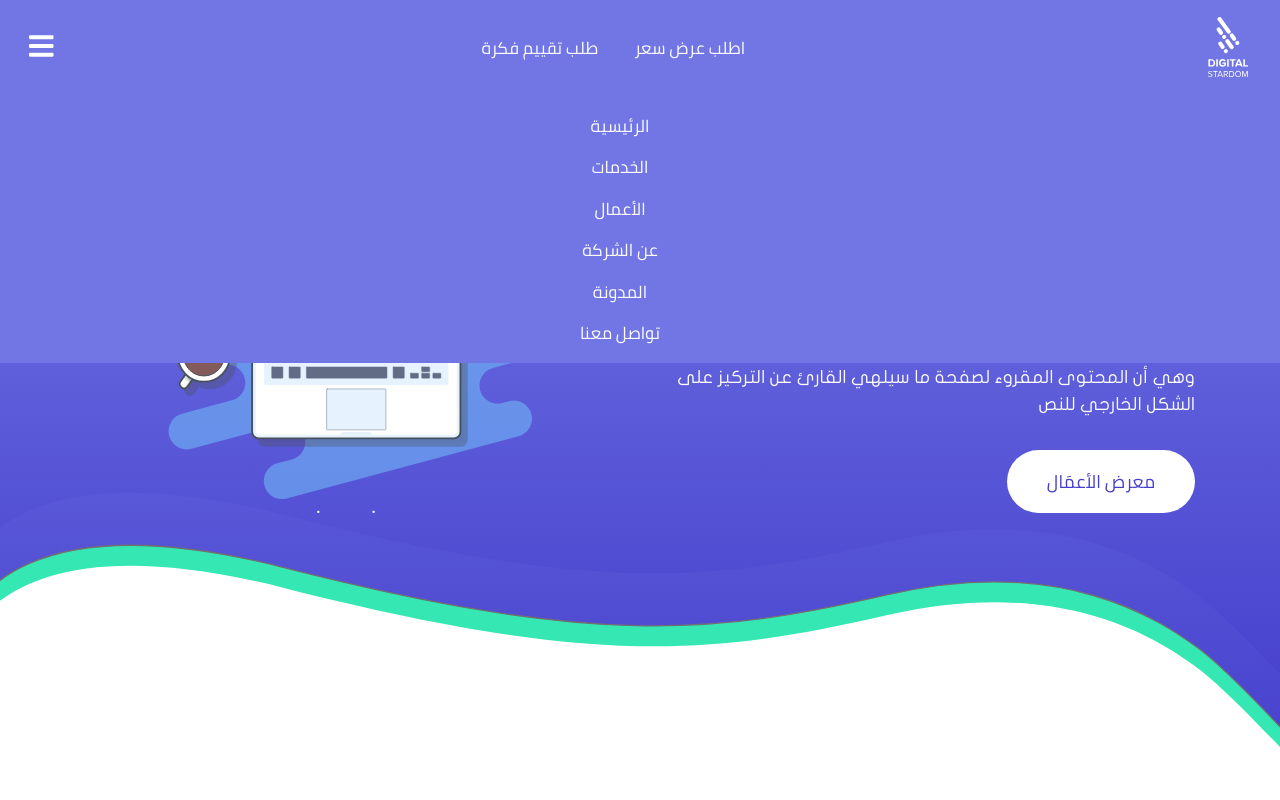
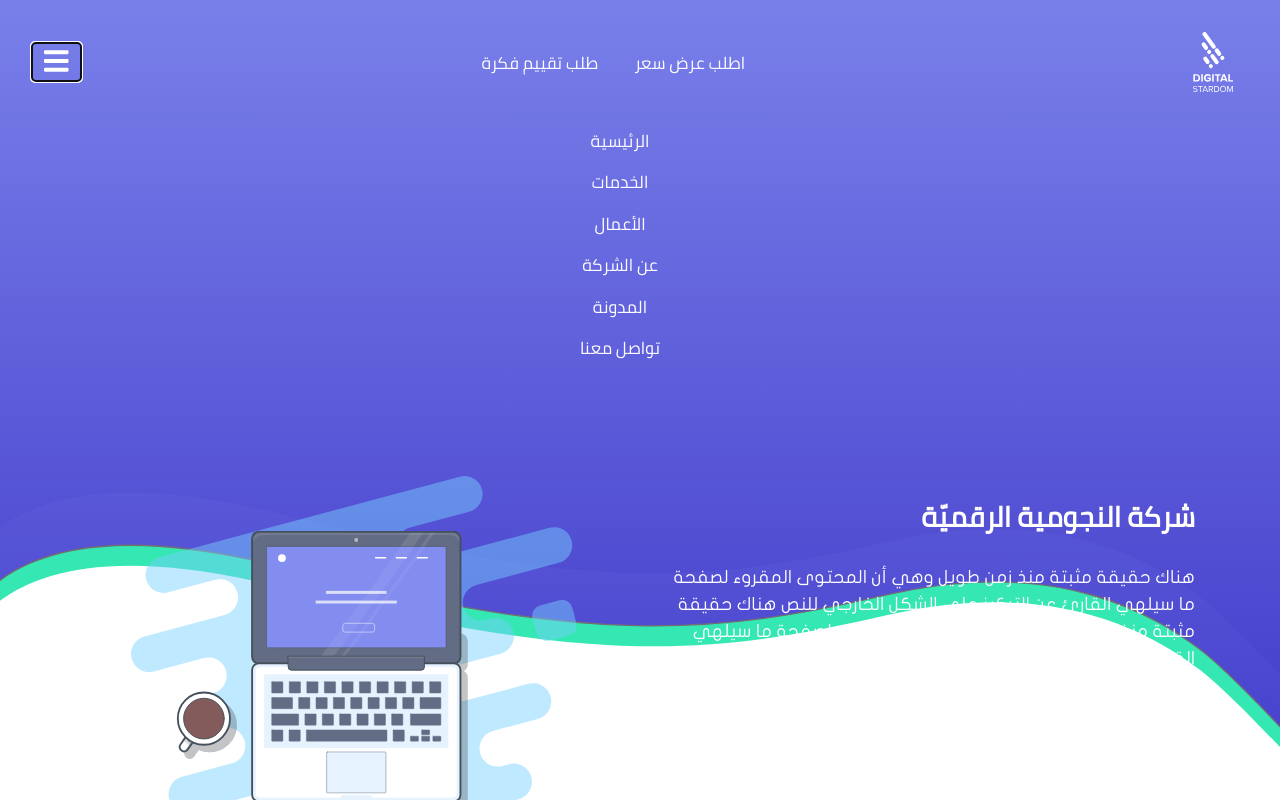
Before and after one commit to abdo-developer/digital-doom, a website built with webpack: page src/index.html in a window 1280 px wide. Both pictures are taken after a click on the button 41 px from the left and 46 px from the top of the page. Shown: the top 800 px of the page. Built offline with nearby package versions, Linux system fonts and the light colour scheme.

Commit message:
Slove issue navbar

```diff
--- a/package.json
+++ b/package.json
@@ -30,7 +30,7 @@
   },
   "dependencies": {
     "@fortawesome/fontawesome-free": "^5.15.2",
-    "bootstrap": "^4.6.0",
+    "bootstrap": "^4.5.3",
     "clean-webpack-plugin": "^3.0.0",
     "jquery": "^3.5.1",
     "normalize.css": "^8.0.1",
--- a/src/index.html
+++ b/src/index.html
@@ -1,5 +1,5 @@
 <!DOCTYPE html>
-<html lang="ar">
+<html>
 
 <head>
     <meta charset="UTF-8">
@@ -14,8 +14,8 @@
     <header class="header_top_page">
 
         <!-- Navbar collapse -->
-        <nav class="navbar fixed-top" style="background-color: #7176E4;">
-
+        <nav class="navbar">
+            <!--  style="background-color: #7176E4;" -->
             <a class="navbar-brand logo_brand" href="index.html" style="color: aliceblue;">
                 <img src="./assets/images/logo_brand.svg" alt="شعار الموقع">
             </a>
@@ -41,28 +41,25 @@
                     <li class="nav-item active">
                         <a href="#" class="nav-link">الرئيسية</a>
                     </li>
-                    <li class="nav-item active">
+                    <li class="nav-item">
                         <a href="#" class="nav-link">الخدمات</a>
                     </li>
-                    <li class="nav-item active">
+                    <li class="nav-item">
                         <a href="#" class="nav-link">الأعمال</a>
                     </li>
-                    <li class="nav-item active">
+                    <li class="nav-item">
                         <a href="#" class="nav-link">عن الشركة</a>
                     </li>
-                    <li class="nav-item active">
+                    <li class="nav-item">
                         <a href="#" class="nav-link">المدونة</a>
                     </li>
-                    <li class="nav-item active">
+                    <li class="nav-item">
                         <a href="#" class="nav-link">تواصل معنا</a>
                     </li>
                 </ul>
             </div>
             <!-- نهاية الكُوود -->
         </nav>
-
-
-
         <!-- End Navbar collapse -->
 
         <!-- Content Header -->
```
Also changed, not shown: src/index.js (+7 -2 lines).
